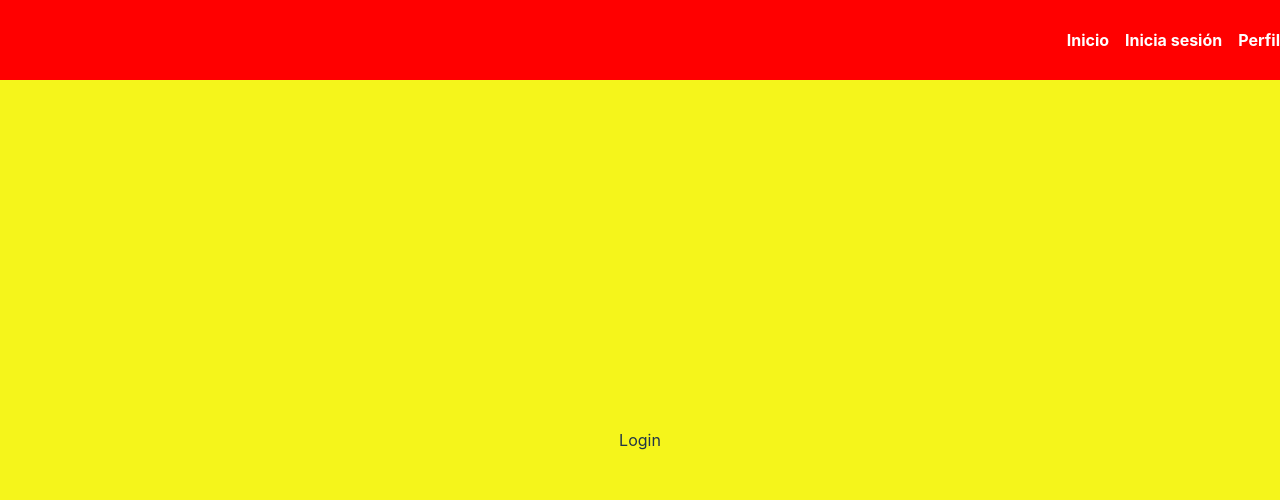
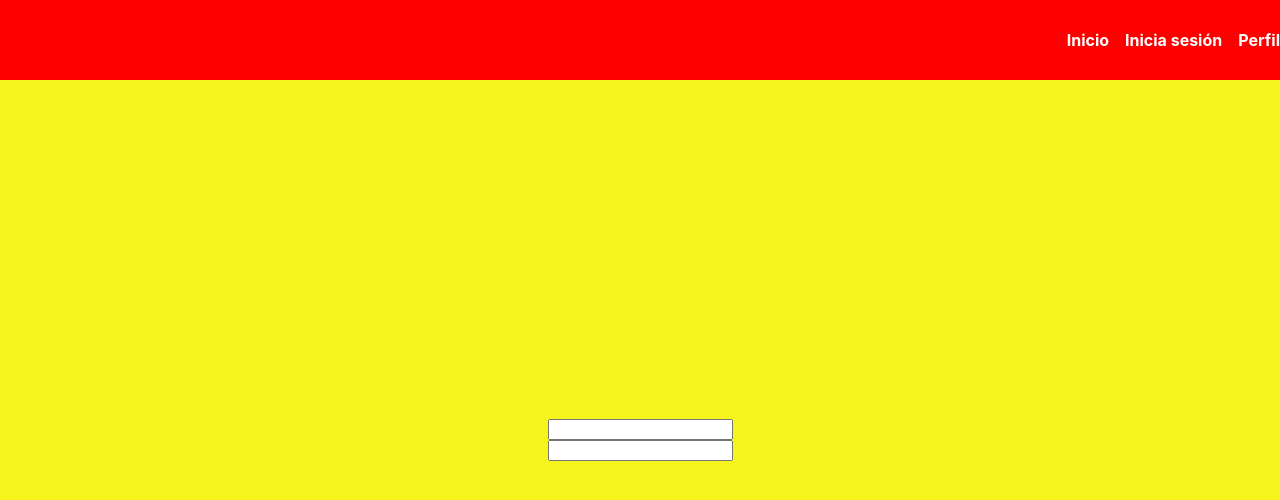
Before and after one commit to martaguillemolmos/frontedtattostudio, a React (Vite) app: page /login in a window 1280 px wide. Shown: the top 500 px of the page. Built offline with nearby package versions, Linux system fonts and the light colour scheme.

Commit message:
feat: In login.jsx, create the two inputs that will store both the email and the password.

```diff
--- a/src/common/CustomInput/CustomInput.jsx
+++ b/src/common/CustomInput/CustomInput.jsx
@@ -7,7 +7,7 @@ export const CustomInput = ({design, type, name, placeholder, functionProp}) =>
         type={type}
         name={name}
         placeholder={placeholder}
-        onChange={ (e) => functionProp(e)}
+        onChange={(e) => functionProp(e)}
          />
     )
 }
--- a/src/pages/Login/Login.jsx
+++ b/src/pages/Login/Login.jsx
@@ -1,10 +1,45 @@
 import "./Login.css";
+import { CustomInput } from "../../common/CustomInput/CustomInput";
+import { useEffect, useState } from "react";
 
 export const Login = () => {
+  // Declaramos las credenciales que vamos a solicitar para poder realizar el login.
+  const [credenciales, setCredenciales] = useState({
+    email: "",
+    password: "",
+  });
 
-    return (
-        <div className="loginDesign">
-        Login
-        </div>
-    )
-}
+  const functionHandler = (e) => {
+    setCredenciales((prevState) => ({
+      ...prevState,
+      [e.target.name]: e.target.value,
+    }));
+  };
+
+  useEffect(() => {
+    console.log(credenciales);
+  }, [credenciales]);
+
+  return (
+    <div className="loginDesign">
+      <CustomInput
+        design={"inputDesign"}
+        type={"email"}
+        name={"email"}
+        placeholder={""}
+        // value={}
+        functionProp={functionHandler}
+        // onBlur={}
+      />
+      <CustomInput
+        design={"inputDesign"}
+        type={"password"}
+        name={"password"}
+        placeholder={""}
+        // value={}
+        functionProp={functionHandler}
+        // onBlur={}
+      />
+    </div>
+  );
+};
```
Also changed, not shown: src/services/apiCalls.js (added).
